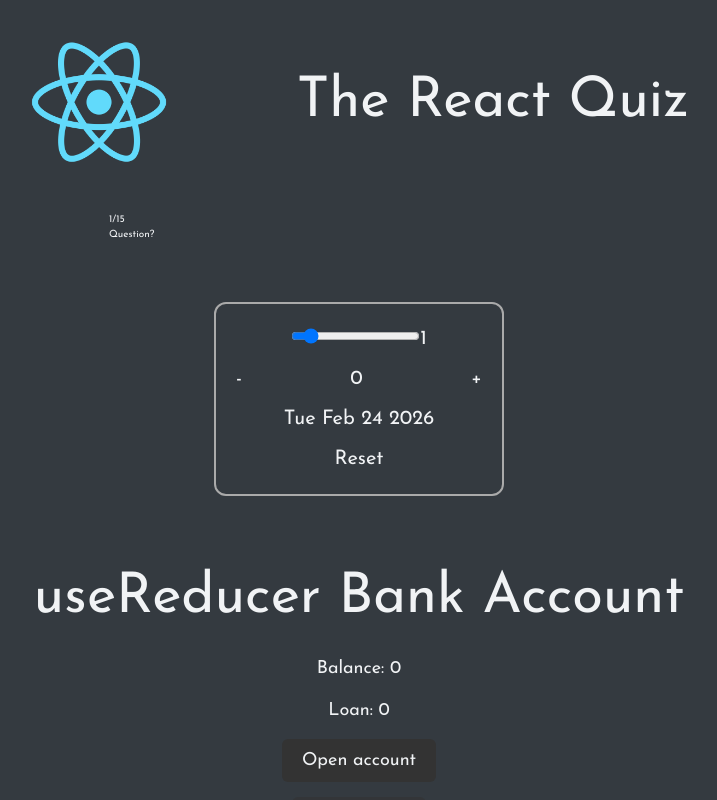
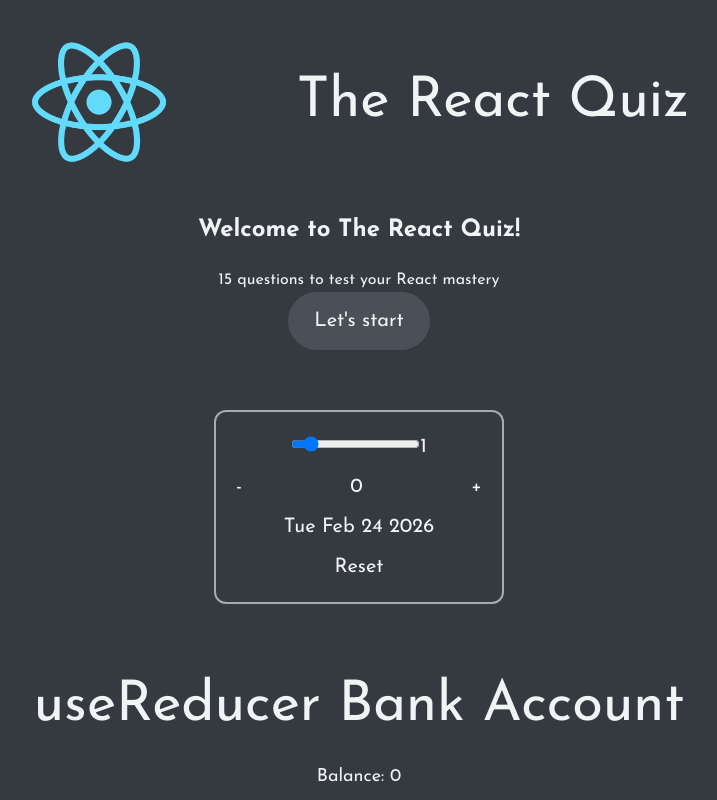
Before and after one commit to pledmoon/next-js-playground, a Next.js app: page /quiz in a window 1280 px wide. Shown: the top 800 px of the page, without its empty margins (281-998 px from the left). Built offline with nearby package versions, Linux system fonts and the light colour scheme; data requests are answered from the project's data file.

Commit message:
feat (quiz): step 2 - handle loading/error/ready states

```diff
--- a/app/quiz/quiz.css
+++ b/app/quiz/quiz.css
@@ -289,3 +289,12 @@
 main {
   padding: 0 !important;
 }
+
+.start {
+  font-size: 16px;
+}
+
+.start h2 {
+  font-weight: bold;
+  font-size: 24px;
+}
--- a/app/quiz/quiz.tsx
+++ b/app/quiz/quiz.tsx
@@ -2,6 +2,9 @@
 
 import { Main } from '@/app/quiz/main'
 import { useEffect, useReducer } from 'react'
+import Loader from '@/app/quiz/loader'
+import ErrorFetching from '@/app/quiz/error-fetching'
+import { StartScreen } from '@/app/quiz/start-screen'
 
 interface QuizState {
   questions: Question[]
@@ -37,6 +40,8 @@
 export const Quiz = () => {
   const [{ questions, status }, dispatch] = useReducer(reducer, initialState)
 
+  const numQuestions = questions.length
+
   useEffect(() => {
     const fetchQuestions = async () => {
       try {
@@ -58,8 +63,11 @@
 
   return (
     <Main>
-      <p>1/{questions.length}</p>
-      <p>Question?</p>
+      {status === 'loading' && <Loader />}
+
+      {status === 'error' && <ErrorFetching />}
+
+      {status === 'ready' && <StartScreen numQuestions={numQuestions} />}
     </Main>
   )
 }
--- /dev/null
+++ b/app/quiz/start-screen.tsx
@@ -0,0 +1,13 @@
+interface StartScreenProps {
+  numQuestions: number
+}
+
+export const StartScreen = ({ numQuestions }: StartScreenProps) => {
+  return (
+    <div className="start">
+      <h2>Welcome to The React Quiz!</h2>
+      <p>{numQuestions} questions to test your React mastery</p>
+      <button className="btn btn-ui">Let&apos;s start</button>
+    </div>
+  )
+}
```
Also changed, not shown: app/quiz/loader.tsx (renamed from app/quiz/loader.js).
